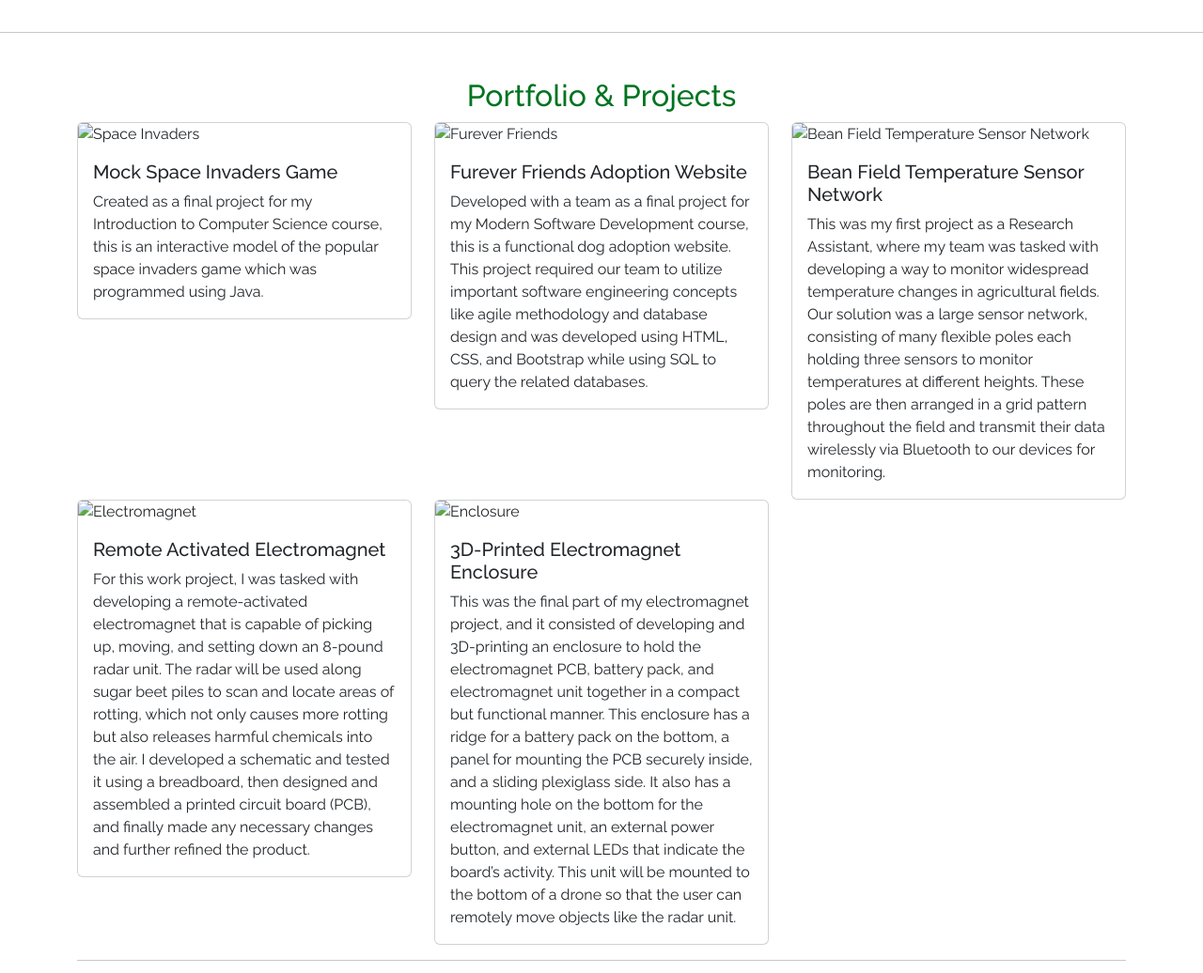
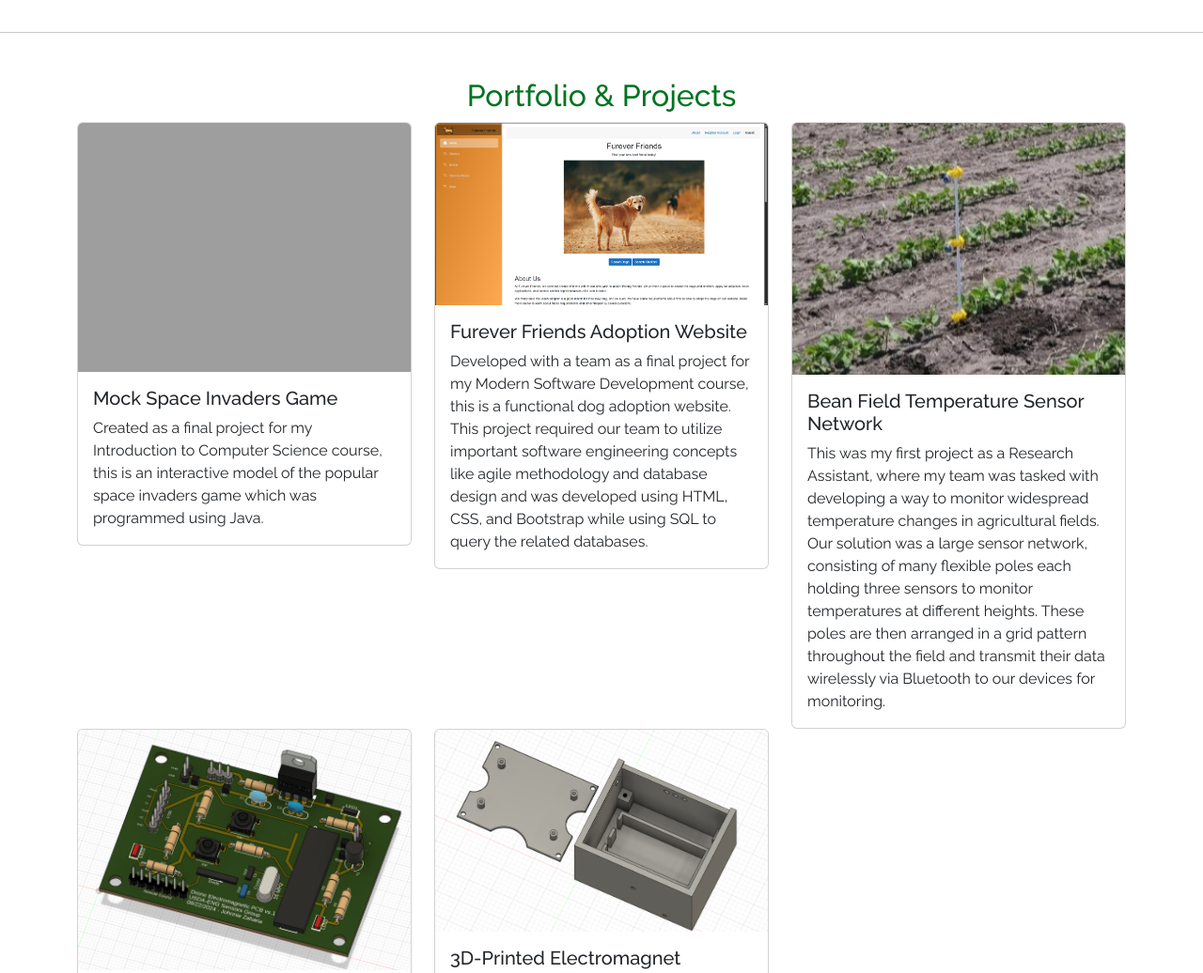
Before and after one commit to CSCI313-Spring2024/assignment-2-section-1-and-2-jrzaharia, a plain HTML site: page index.html in a window 1280 px wide. Shown: the part 3520-4556 px from the top of the page at 94% size. Drawn offline with nearby package versions, Linux system fonts and the light colour scheme; the site is published under a folder, as on GitHub Pages, so addresses that start at the root find nothing.

Commit message:
Changed images on index.html card components

```diff
--- a/index.html
+++ b/index.html
@@ -318,7 +318,7 @@
         <div class="col-md-4">
           <div class="card">
             <img
-              src="/images/code.jpg"
+              src="images/code.jpg"
               class="card-img-top"
               alt="Space Invaders"
             />
@@ -337,7 +337,7 @@
         <div class="col-md-4">
           <div class="card">
             <img
-              src="/images/fureverfriends.png"
+              src="images/fureverfriends.png"
               class="card-img-top"
               alt="Furever Friends"
             />
@@ -359,7 +359,7 @@
         <div class="col-md-4">
           <div class="card">
             <img
-              src="/images/beanSensor.jpg"
+              src="images/beanSensor.jpg"
               class="card-img-top"
               alt="Bean Field Temperature Sensor Network"
             />
@@ -383,7 +383,7 @@
         <div class="col-md-4">
           <div class="card">
             <img
-              src="/images/electromagnet.png"
+              src="images/electromagnet.png"
               class="card-img-top"
               alt="Electromagnet"
             />
@@ -408,7 +408,7 @@
         <div class="col-md-4">
           <div class="card">
             <img
-              src="/images/enclosure.png"
+              src="images/enclosure.png"
               class="card-img-top"
               alt="Enclosure"
             />
```
